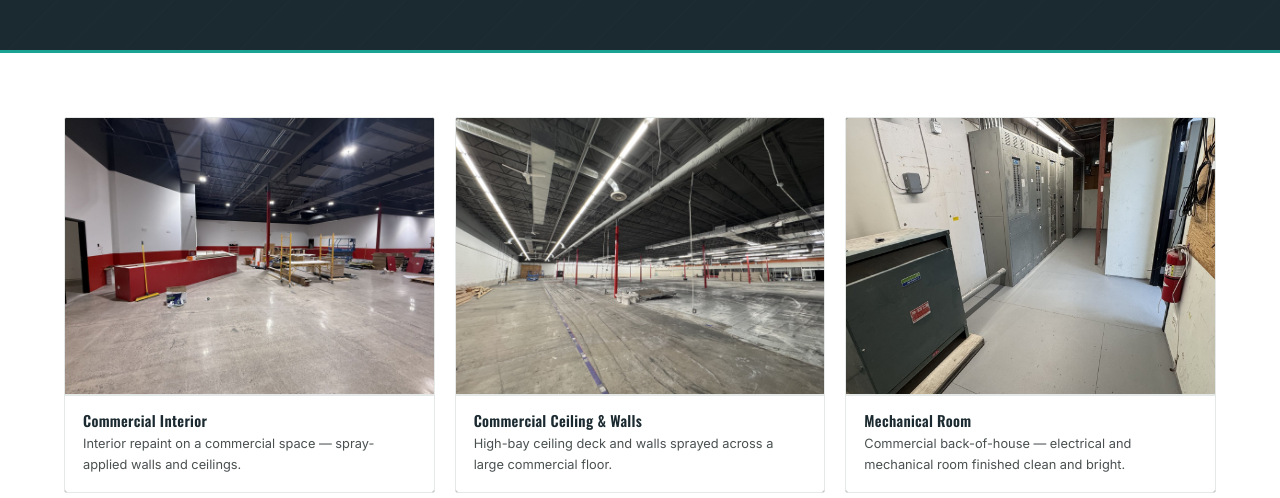
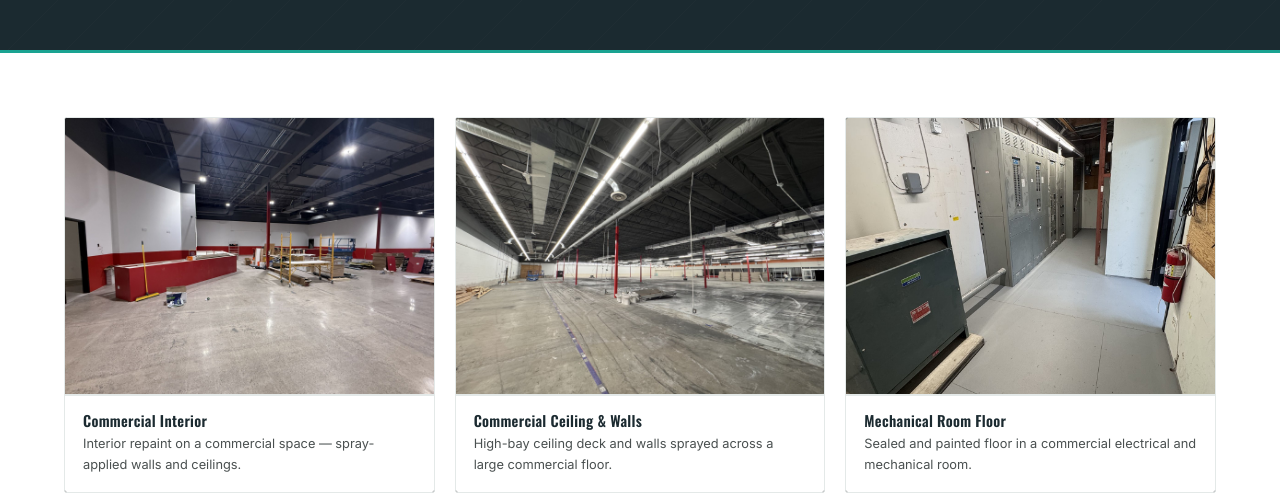
Before and after one commit to calvin652/summit-coatings-website, a plain HTML site: page portfolio.html in a window 1280 px wide. Shown: the part 302-800 px from the top of the page. Drawn offline with nearby package versions, Linux system fonts and the light colour scheme.

Commit message:
Teal scheme + brand assets; fix mechanical room caption

```diff
--- a/portfolio.html
+++ b/portfolio.html
@@ -110,10 +110,10 @@
         </div>
 
         <div class="port-item fade-in delay-3">
-          <img src="images/work-3.jpg" alt="Commercial mechanical room" class="portfolio-img">
+          <img src="images/work-3.jpg" alt="Mechanical room floor" class="portfolio-img">
           <div class="port-cap">
-            <h4>Mechanical Room</h4>
-            <p>Commercial back-of-house — electrical and mechanical room finished clean and bright.</p>
+            <h4>Mechanical Room Floor</h4>
+            <p>Sealed and painted floor in a commercial electrical and mechanical room.</p>
           </div>
         </div>
 
```
Also changed, not shown: images/README.txt.
